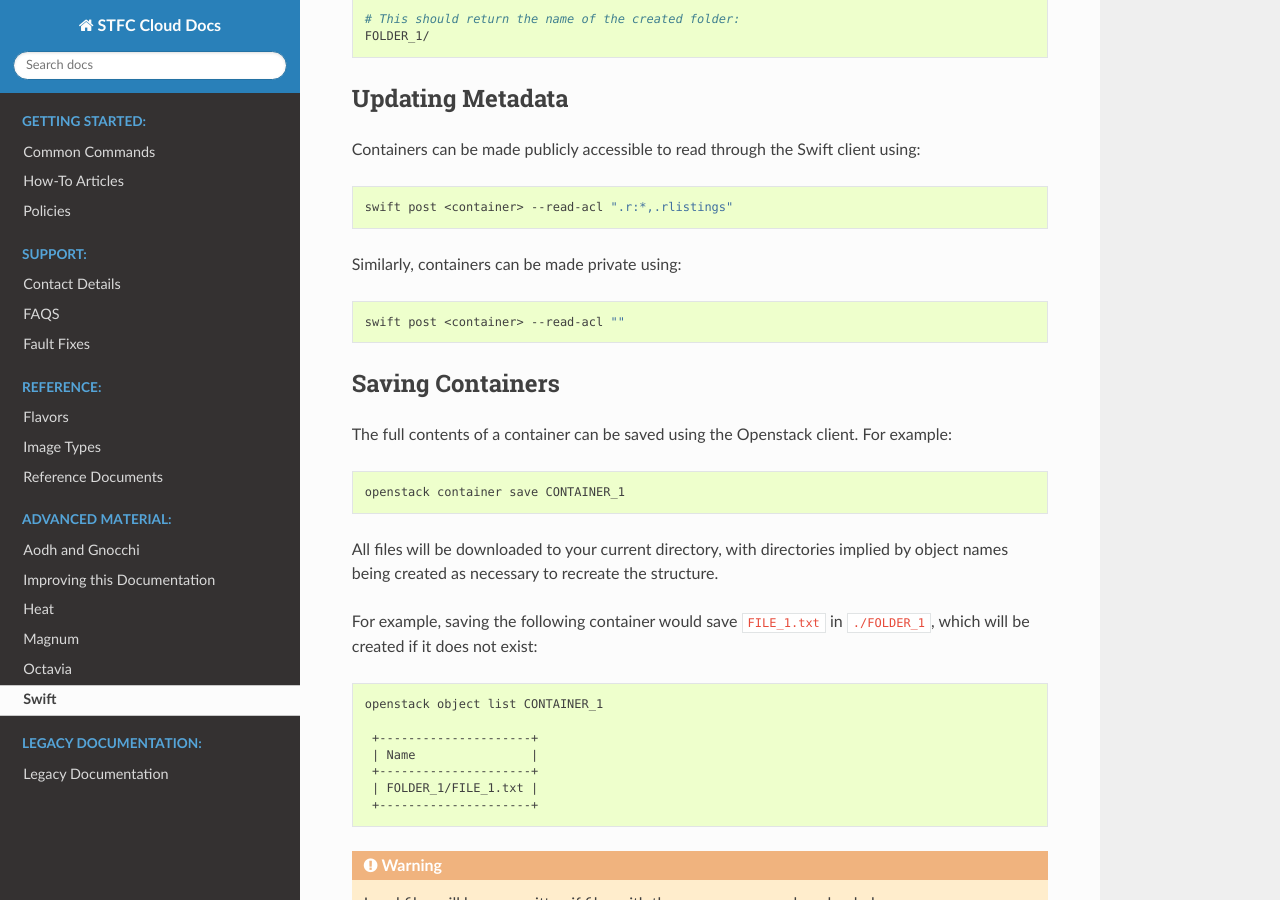
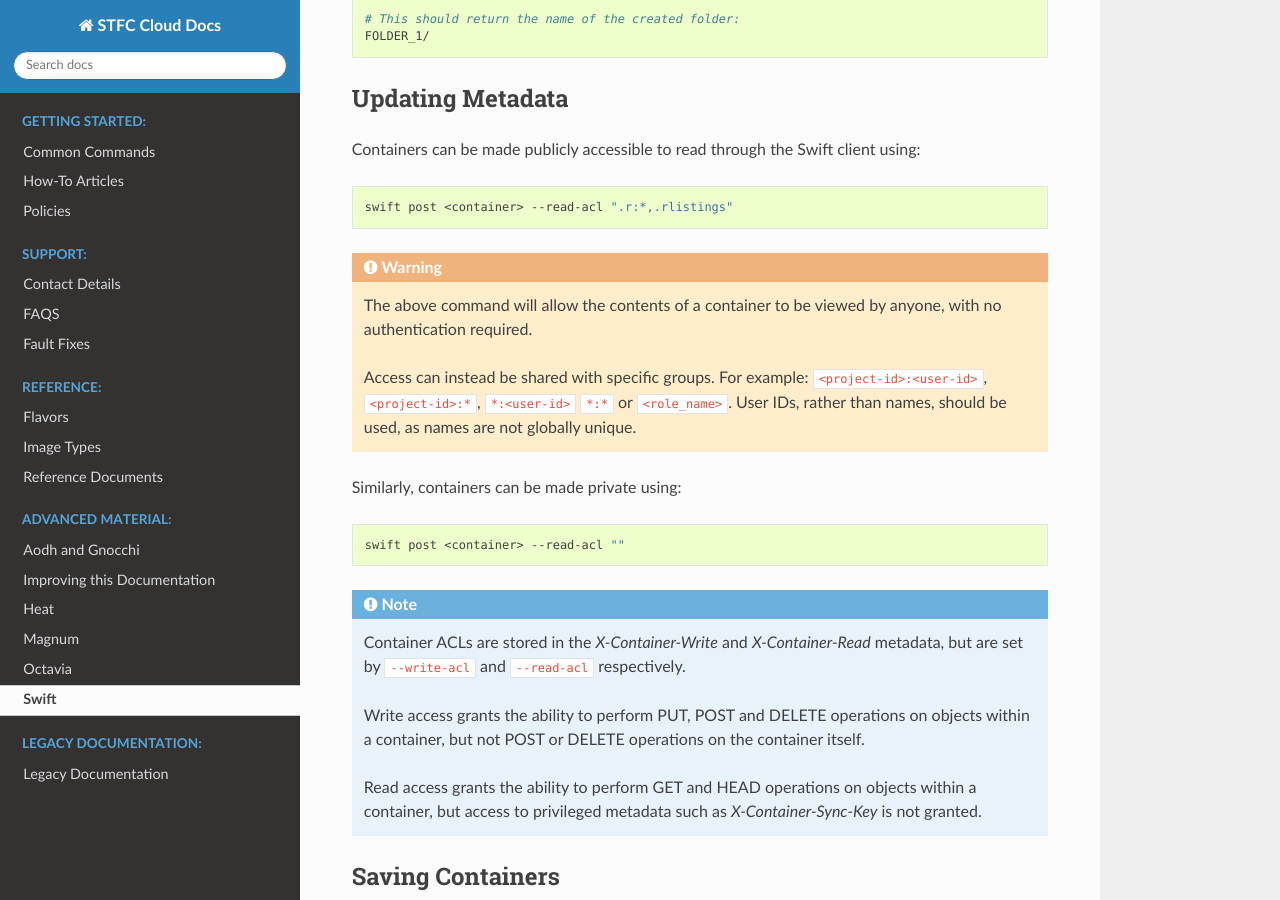
Before and after one commit to stfc/cloud-docs, a Sphinx documentation site: the page built from source/Swift/IntroducingSwift.rst, in a window 1280 px wide and 900 px high, scrolled down 7380 px. Built offline with Sphinx 7.4.7 and the Read the Docs theme 2.0.0, drawn with Linux system fonts in a browser that asks for light colours.

Commit message:
Add ACL warning and details for CLI

```diff
--- a/source/Swift/IntroducingSwift.rst
+++ b/source/Swift/IntroducingSwift.rst
@@ -428,11 +428,28 @@ Containers can be made publicly accessible to read through the Swift client usin
   swift post <container> --read-acl ".r:*,.rlistings"
 
 
+.. warning::
+
+  The above command will allow the contents of a container to be viewed by anyone, with no authentication required.
+
+
+  Access can instead be shared with specific groups. For example: ``<project-id>:<user-id>``, ``<project-id>:*``, ``*:<user-id>`` ``*:*`` or ``<role_name>``.
+  User IDs, rather than names, should be used, as names are not globally unique.
+
+
 Similarly, containers can be made private using:
 
 .. code-block:: bash
 
   swift post <container> --read-acl ""
+
+
+.. note::
+  Container ACLs are stored in the `X-Container-Write` and `X-Container-Read` metadata, but are set by ``--write-acl`` and ``--read-acl`` respectively.
+
+  Write access grants the ability to perform PUT, POST and DELETE operations on objects within a container, but not POST or DELETE operations on the container itself.
+
+  Read access grants the ability to perform GET and HEAD operations on objects within a container, but access to privileged metadata such as `X-Container-Sync-Key` is not granted.
 
 
 .. _swift_cli_save_containers:
```
